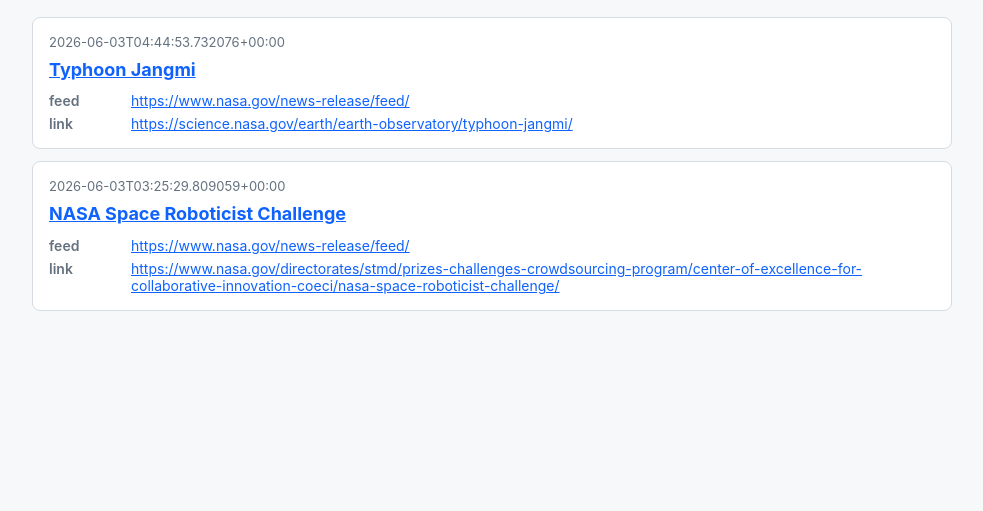
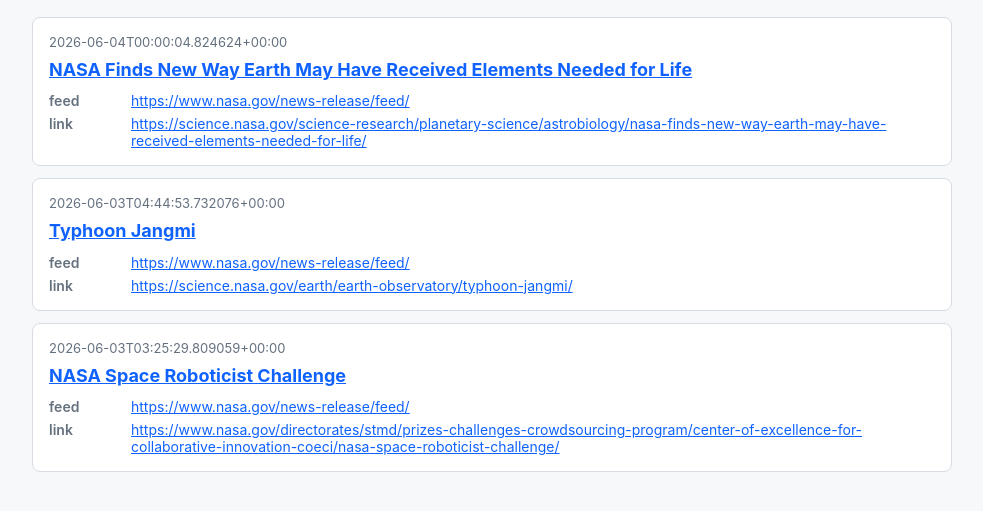
Before and after one commit to metcharoba/rss-to-slack-pages, a plain HTML site: page docs/index.html in a window 1280 px wide. Shown: the part 69-580 px from the top of the page, without its empty margins (148-1131 px from the left). Drawn offline with Linux system fonts and the light colour scheme.

```diff
--- a/docs/index.html
+++ b/docs/index.html
@@ -73,6 +73,16 @@
   <main>
     <h1>CreativeVault RSS Log</h1>
     <article class="item">
+      <p class="meta">2026-06-04T00:00:04.824624+00:00</p>
+      <h2><a href="https://science.nasa.gov/science-research/planetary-science/astrobiology/nasa-finds-new-way-earth-may-have-received-elements-needed-for-life/">NASA Finds New Way Earth May Have Received Elements Needed for Life</a></h2>
+      <dl>
+        <dt>feed</dt>
+        <dd><a href="https://www.nasa.gov/news-release/feed/">https://www.nasa.gov/news-release/feed/</a></dd>
+        <dt>link</dt>
+        <dd><a href="https://science.nasa.gov/science-research/planetary-science/astrobiology/nasa-finds-new-way-earth-may-have-received-elements-needed-for-life/">https://science.nasa.gov/science-research/planetary-science/astrobiology/nasa-finds-new-way-earth-may-have-received-elements-needed-for-life/</a></dd>
+      </dl>
+    </article>
+<article class="item">
       <p class="meta">2026-06-03T04:44:53.732076+00:00</p>
       <h2><a href="https://science.nasa.gov/earth/earth-observatory/typhoon-jangmi/">Typhoon Jangmi</a></h2>
       <dl>
```
Also changed, not shown: public/index.html (+10 -0 lines), 1 other file.
